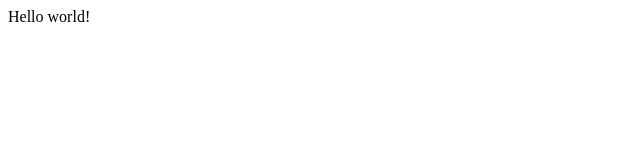
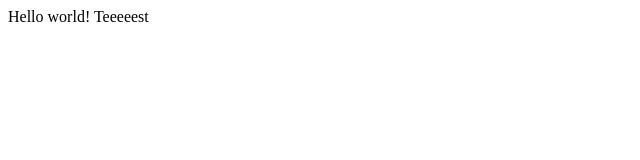
Before and after one commit to Taniah8/Practice-1, a plain HTML site: page index.html in a window 1280 px wide. Shown: the full height of the page, 0-640 px from the left. Drawn offline with Linux system fonts and the light colour scheme.

Commit message:
Test changess

```diff
--- a/index.html
+++ b/index.html
@@ -8,7 +8,7 @@
     <link href="index.css" rel="stylesheet" type="text/css" />
   </head>
   <body>
-    Hello world!
+    Hello world! Teeeeest
     <script src="index.js"></script>
   </body>
 </html>
```
